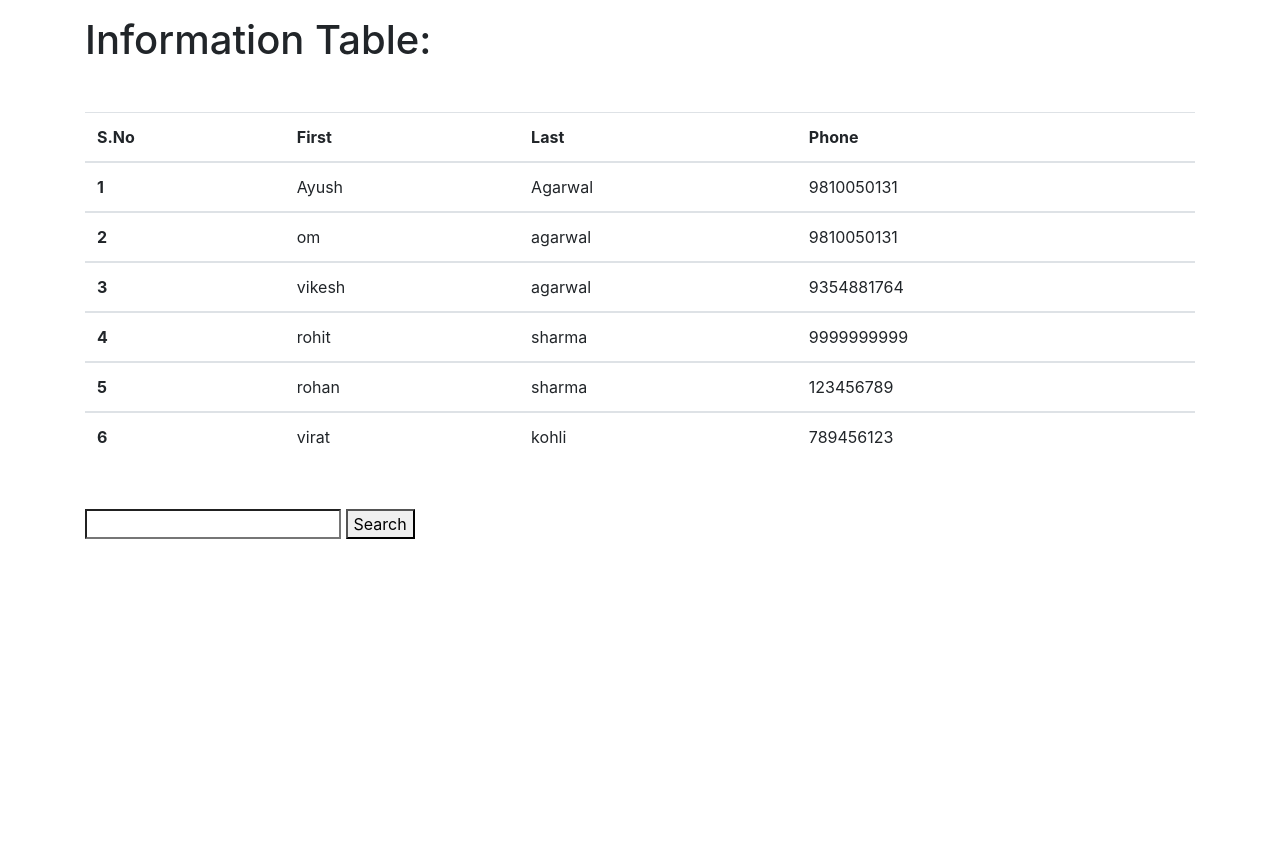
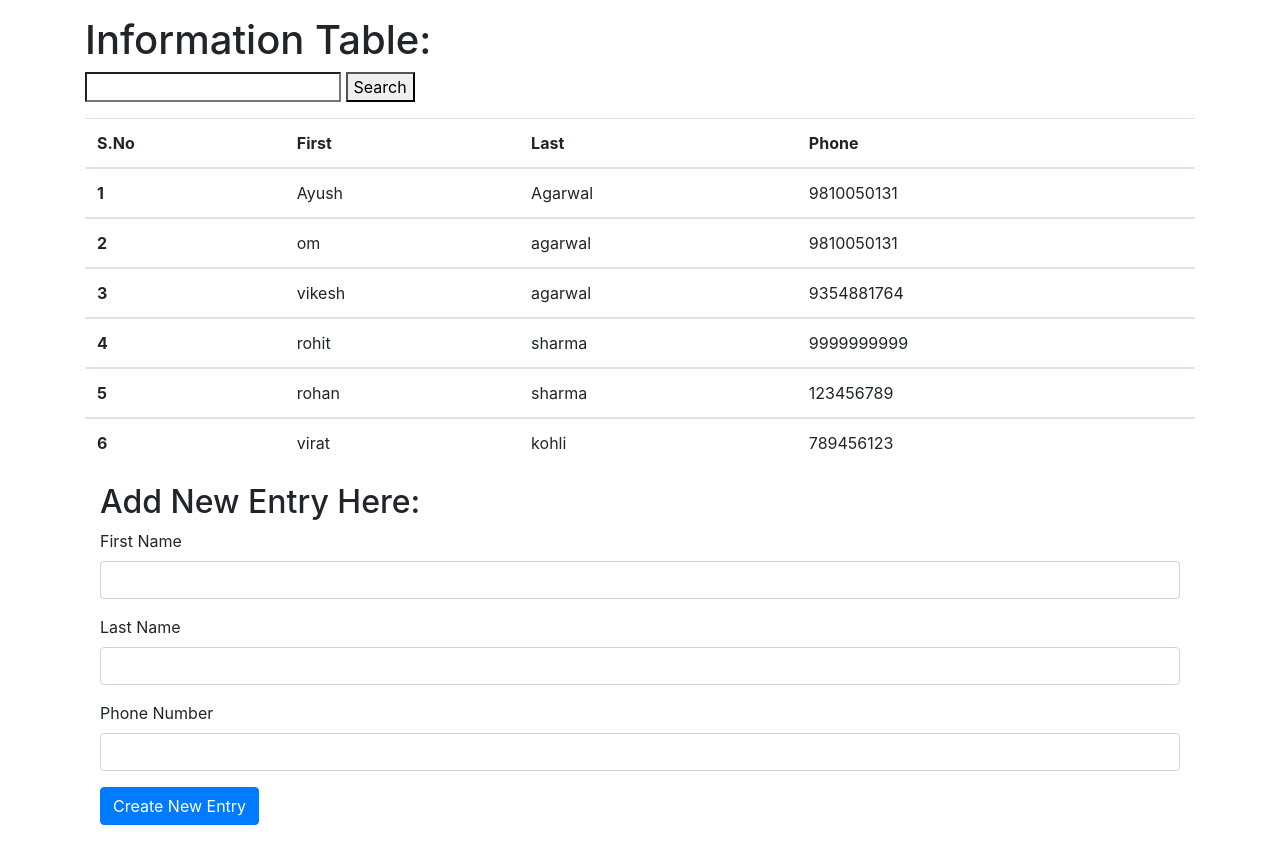
Before and after one commit to ayushagarwal210/dataentry, a Django app: page / in a window 1280 px wide. Before the commit the page ends 539 px from the top, so only its background shows below. Run offline with Django 3.2, Linux system fonts and the light colour scheme; data comes from the database, SQL or seed files in the repository; both versions use the stored data as it was after the commit; some libraries are stand-ins or nearby versions.

Commit message:
second commit

```diff
--- a/home/models.py
+++ b/home/models.py
@@ -6,7 +6,7 @@ class table(models.Model):
     sno= models.AutoField(primary_key=True)
     first= models.CharField(max_length=100)
     last= models.CharField(max_length=100)
-    phone= models.IntegerField(max_length=13)
+    phone= models.CharField(max_length=13)
 
     def __str__(self):
         return self.first
--- a/home/urls.py
+++ b/home/urls.py
@@ -5,5 +5,6 @@ from . import views
 urlpatterns = [
     path('admin/', admin.site.urls),
     path('',views.home,name='home'),
-    path('search/',views.search,name='search')
+    path('search/',views.search,name='search'),
+    path('create/',views.create,name='create'),
 ]
--- a/home/views.py
+++ b/home/views.py
@@ -1,5 +1,6 @@
-from django.shortcuts import render,HttpResponse
+from django.shortcuts import render,HttpResponse,redirect
 from home.models import table
+from django.contrib import messages
 # Create your views here.
 def home(request):
     tables= table.objects.all()
@@ -8,6 +9,18 @@ def home(request):
 
 def search(request):
     search= request.GET['search']
-    tables=table.objects.filter(first__icontains=search)
+    tablesfirst=table.objects.filter(first__icontains=search)
+    tableslast=table.objects.filter(last__icontains=search)
+    tablesphone=table.objects.filter(phone__icontains=search)
+    tables=tablesfirst.union(tableslast.union(tablesphone))
     params={'tables':tables, 'search':search}
     return render(request,'search.html',params)
+
+def create(request):
+    if request.method=='POST':
+        first = request.POST.get('first')
+        last = request.POST.get('last')
+        phone = request.POST.get('phone')
+        create=table(first=first, last=last, phone=phone)
+        create.save()
+    return redirect('home')
--- a/sample/settings.py
+++ b/sample/settings.py
@@ -11,6 +11,7 @@ https://docs.djangoproject.com/en/3.0/ref/settings/
 """
 
 import os
+from django.contrib.messages import constants as messages
 
 # Build paths inside the project like this: os.path.join(BASE_DIR, ...)
 BASE_DIR = os.path.dirname(os.path.dirname(os.path.abspath(__file__)))
@@ -119,3 +120,7 @@ USE_TZ = True
 # https://docs.djangoproject.com/en/3.0/howto/static-files/
 
 STATIC_URL = '/static/'
+
+MESSAGE_TAGS = {
+    messages.ERROR:'danger'
+}
--- a/templates/index.html
+++ b/templates/index.html
@@ -16,7 +16,11 @@
 <body>
     <div class="container my-3">
         <h1>Information Table:</h1>
-        <table class="table my-5">
+        <form action="/search" method="get">
+        <input type="search">
+        <button type="submit">Search</button>
+    </form>
+        <table class="table my-3">
             <thead>
                 <tr>
                     <th scope="col" name=sno>S.No</th>
@@ -37,10 +41,25 @@
             </tbody>
             {% endfor %}
         </table>
-        <form action="/search" method="get">
-        <input type="search" name=search>
-        <button type="submit">Search</button>
-    </form>
+        <div class="container my-3">
+        <h2>Add New Entry Here:</h2>
+        <form action="/create/" method="post">
+        {% csrf_token %}
+  <div class="form-group">
+    <label for="exampleInputEmail1">First Name</label>
+    <input type="text" class="form-control" name="first" id="exampleInputEmail1" aria-describedby="emailHelp">
+  </div>
+  <div class="form-group">
+    <label for="exampleInputEmail1">Last Name</label>
+    <input type="text" class="form-control" name="last" id="exampleInputEmail1" aria-describedby="emailHelp">
+  </div>
+  <div class="form-group">
+    <label for="exampleInputEmail1">Phone Number</label>
+    <input type="text" class="form-control" name="phone" id="exampleInputEmail1" aria-describedby="emailHelp">
+  </div>
+  <button type="submit" class="btn btn-primary">Create New Entry</button>
+</form>
+    </div>
     </div>
 
     <!-- Optional JavaScript -->
--- a/templates/search.html
+++ b/templates/search.html
@@ -17,6 +17,10 @@
     <div class="container my-3">
         <h1>Search Results:</h1>
         <table class="table my-5">
+        {% if tables|length < 1 %}
+        <p>No search result found</p><br>
+        your search -<b>{{search}}</b> does not match to any data.
+        {% else %}
             <thead>
                 <tr>
                     <th scope="col" name=sno>S.No</th>
@@ -37,6 +41,7 @@
             </tbody>
             {% endfor %}
         </table>
+        {% endif %}
     </div>
 
     <!-- Optional JavaScript -->
```
Also changed, not shown: db.sqlite3, home/migrations/0002_auto_20200702_2320.py (added).
